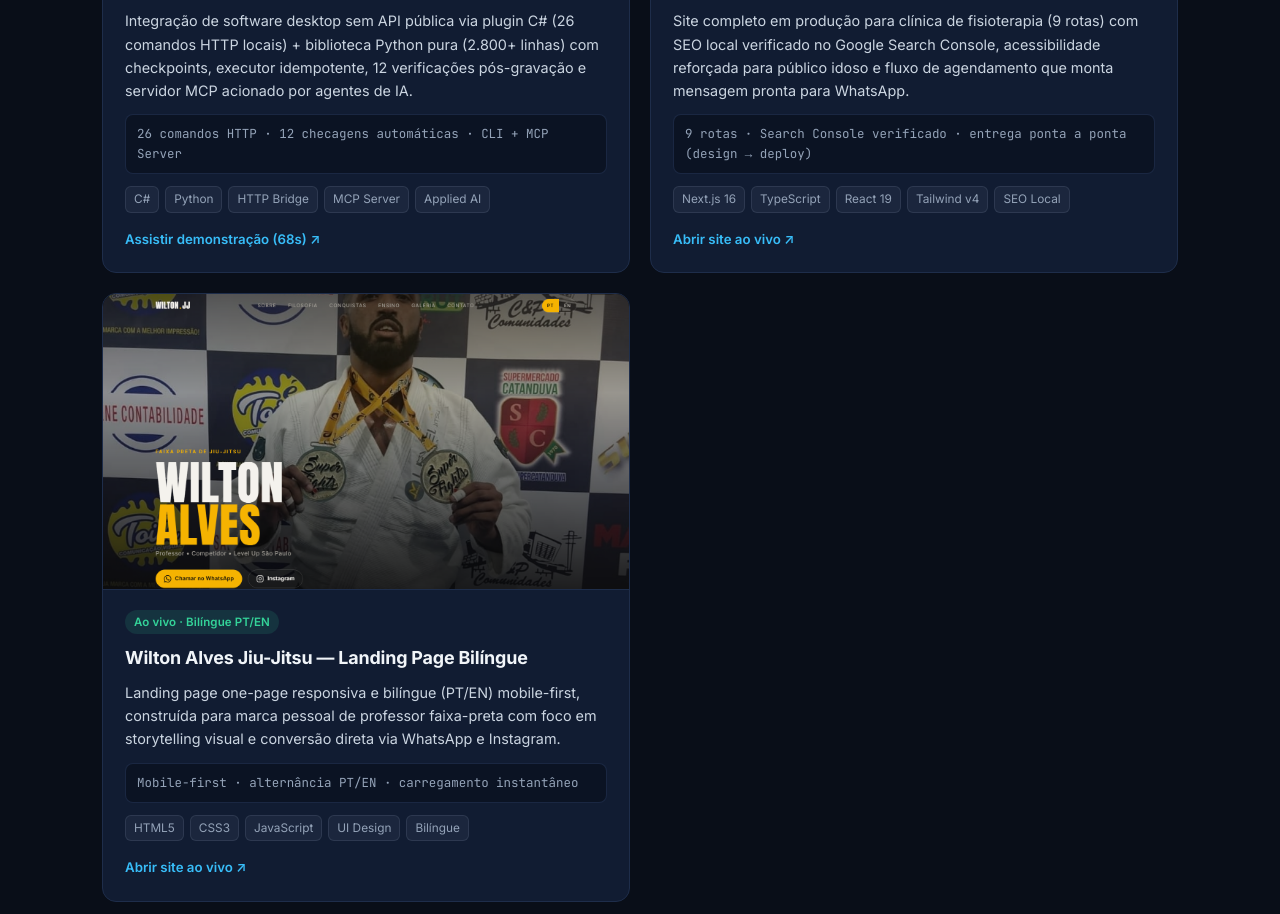
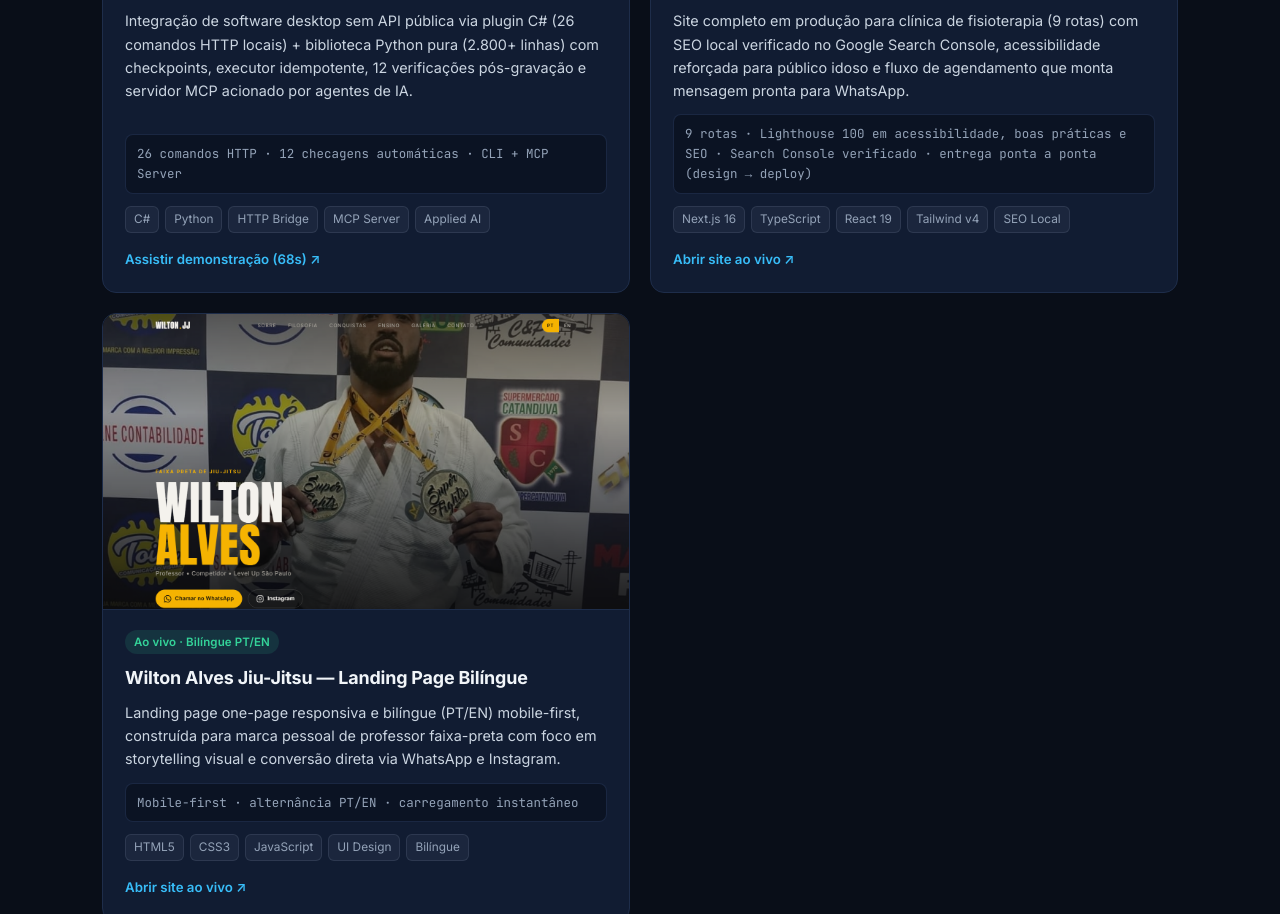
Before and after one commit to Balchuna/Balchuna.github.io, a plain HTML site: page index.html in a window 1280 px wide. Shown: the part 3370-4284 px from the top of the page. Drawn offline with Linux system fonts and the light colour scheme.

Commit message:
feat(portfolio): Hope com print da v3 em produção e Lighthouse no card
Co-Authored-By: Claude Opus 5.5 <noreply@anthropic.com>

```diff
--- a/index.html
+++ b/index.html
@@ -736,7 +736,7 @@
               <h3><span class="pt">Hope Alívios Terapêuticos — Site Institucional</span><span class="en">Hope Physiotherapy — Production Clinic Website</span></h3>
               <p class="pt">Site completo em produção para clínica de fisioterapia (9 rotas) com SEO local verificado no Google Search Console, acessibilidade reforçada para público idoso e fluxo de agendamento que monta mensagem pronta para WhatsApp.</p>
               <p class="en">Live 9-route clinic website built with Next.js 16, TypeScript, and Tailwind v4 featuring verified Google Search Console local SEO, senior-friendly accessibility, and structured WhatsApp booking conversion.</p>
-              <div class="card-proof">9 rotas · Search Console verificado · entrega ponta a ponta (design → deploy)</div>
+              <div class="card-proof">9 rotas · Lighthouse 100 em acessibilidade, boas práticas e SEO · Search Console verificado · entrega ponta a ponta (design → deploy)</div>
               <div class="tags">
                 <span class="tag">Next.js 16</span><span class="tag">TypeScript</span><span class="tag">React 19</span><span class="tag">Tailwind v4</span><span class="tag">SEO Local</span>
               </div>
```
Also changed, not shown: assets/img/hope.jpg.
